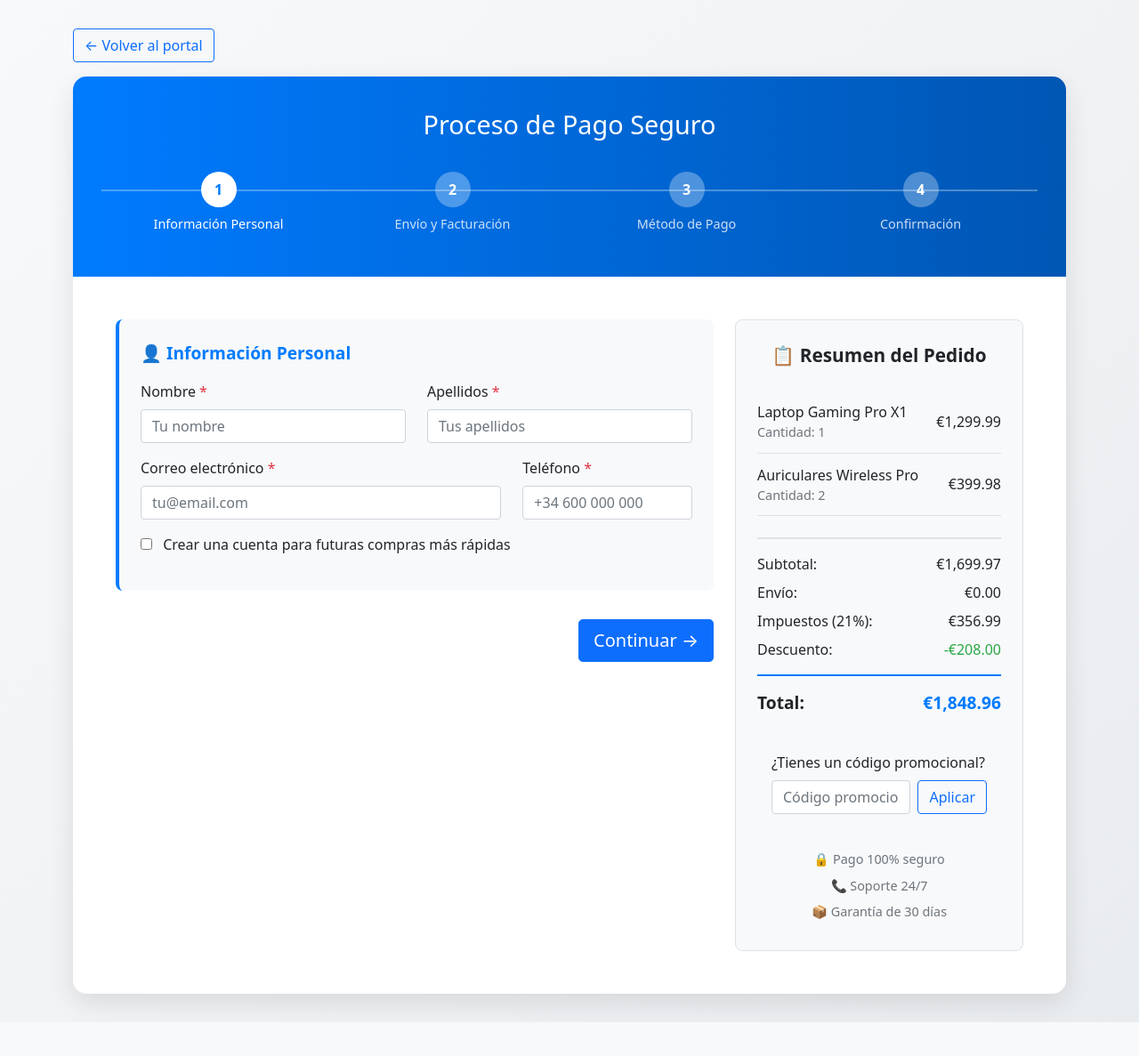
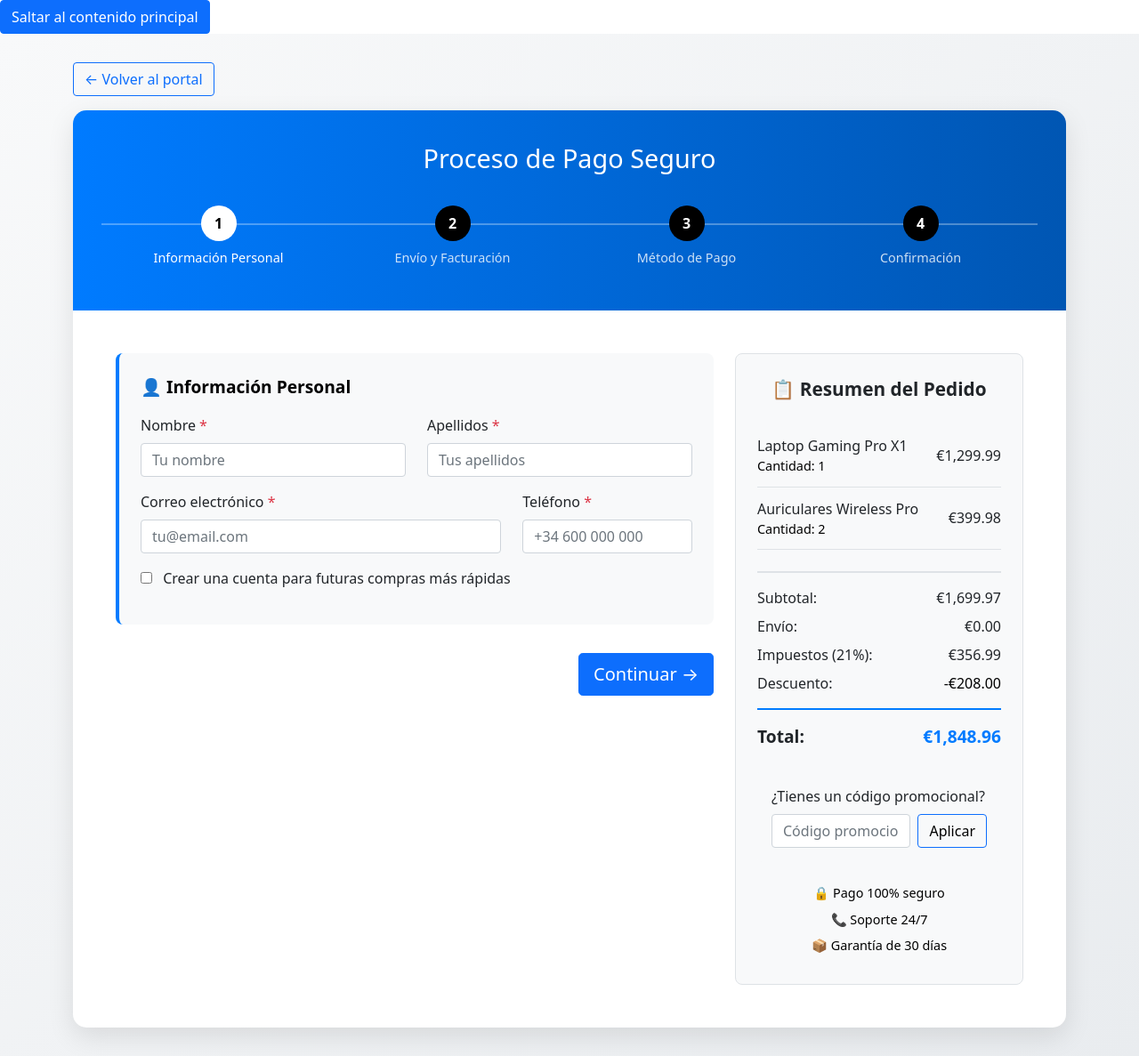
Before and after one commit to luis-sanchez-agulla/ServerIPO_Examples1, a Flask app: page /ejercicio/ejercicio5_pago in a window 1280 px wide. Shown: the whole page at 89% size. Before the commit the page ends 1149 px from the top, so only its background shows below. Run offline with Flask 3, Linux system fonts and the light colour scheme.

Commit message:
Contrastes quitados, skip link implementado

```diff
--- a/portal_aria/templates/ejercicio5_pago.html
+++ b/portal_aria/templates/ejercicio5_pago.html
@@ -51,7 +51,7 @@
             width: 40px;
             height: 40px;
             border-radius: 50%;
-            background: rgba(255, 255, 255, 0.3);
+            background: rgb(0, 0, 0);
             display: flex;
             align-items: center;
             justify-content: center;
@@ -62,7 +62,7 @@
 
         .step.active .step-number {
             background: white;
-            color: #007bff;
+            color: #000000;
         }
 
         .step.completed .step-number {
@@ -115,7 +115,7 @@
             font-size: 1.2rem;
             font-weight: 600;
             margin-bottom: 1rem;
-            color: #007bff;
+            color: #000000;
         }
 
         .payment-method {
@@ -209,7 +209,11 @@
 </head>
 
 <body>
-    <!-- PROBLEMA: Falta skip link -->
+    <!-- PROBLEMA: Falta skip link (HECHO)-->
+
+    <div class="skip-link">
+        <a href="#mainContent" class="btn btn-primary">Saltar al contenido principal</a>
+    </div>
 
     <div class="checkout-container">
         <div class="container">
@@ -257,7 +261,7 @@
                 </div>
 
                 <!-- PROBLEMA: Contenido principal sin landmark -->
-                <div class="checkout-content">
+                <div id="mainContent" class="checkout-content">
                     <div class="row">
 
                         <!-- Columna principal del formulario -->
@@ -768,7 +772,7 @@
                                     <div style="display: flex; justify-content: space-between; align-items: center; padding: 0.75rem 0; border-bottom: 1px solid #dee2e6;">
                                         <div>
                                             <div style="font-weight: 500;">Laptop Gaming Pro X1</div>
-                                            <div style="font-size: 0.9rem; color: #6c757d;">Cantidad: 1</div>
+                                            <div style="font-size: 0.9rem; color: #000000;">Cantidad: 1</div>
                                         </div>
                                         <div style="font-weight: 500;">€1,299.99</div>
                                     </div>
@@ -776,7 +780,7 @@
                                     <div style="display: flex; justify-content: space-between; align-items: center; padding: 0.75rem 0; border-bottom: 1px solid #dee2e6;">
                                         <div>
                                             <div style="font-weight: 500;">Auriculares Wireless Pro</div>
-                                            <div style="font-size: 0.9rem; color: #6c757d;">Cantidad: 2</div>
+                                            <div style="font-size: 0.9rem; color: #000000;">Cantidad: 2</div>
                                         </div>
                                         <div style="font-weight: 500;">€399.98</div>
                                     </div>
@@ -798,7 +802,7 @@
                                     </div>
                                     <div style="display: flex; justify-content: space-between; margin-bottom: 1rem;">
                                         <span>Descuento:</span>
-                                        <span style="color: #28a745;">-€208.00</span>
+                                        <span style="color: #000000;">-€208.00</span>
                                     </div>
                                     <div style="display: flex; justify-content: space-between; font-size: 1.2rem; font-weight: bold; border-top: 2px solid #007bff; padding-top: 1rem;">
                                         <span>Total:</span>
@@ -815,14 +819,14 @@
                                                class="form-control"
                                                placeholder="Código promocional"
                                                id="promoCode">
-                                        <button onclick="applyPromoCode()" class="btn btn-outline-primary">
+                                        <button onclick="applyPromoCode()" class="btn btn-outline-primary" style="color: #000000;">
                                             Aplicar
                                         </button>
                                     </div>
                                 </div>
 
                                 <!-- Garantías y seguridad -->
-                                <div style="margin-top: 1.5rem; font-size: 0.9rem; color: #6c757d; text-align: center;">
+                                <div style="margin-top: 1.5rem; font-size: 0.9rem; color: #000000; text-align: center;">
                                     <div style="margin-bottom: 0.5rem;">🔒 Pago 100% seguro</div>
                                     <div style="margin-bottom: 0.5rem;">📞 Soporte 24/7</div>
                                     <div style="margin-bottom: 0.5rem;">📦 Garantía de 30 días</div>
@@ -1255,7 +1259,7 @@
 PROBLEMAS CRÍTICOS DE ACCESIBILIDAD PARA CORREGIR:
 
 ESTRUCTURA Y NAVEGACIÓN:
-1. ✗ Falta skip links
+1. ✗ Falta skip links                                                      (HECHO)
 2. ✗ Proceso de pasos sin landmark apropiado (main)
 3. ✗ Indicadores de progreso sin aria-current
 4. ✗ Formulario sin fieldset/legend para agrupar secciones
```
